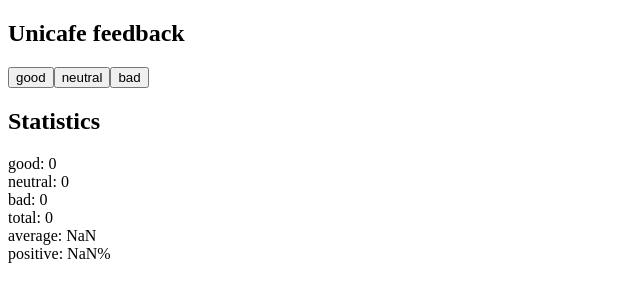
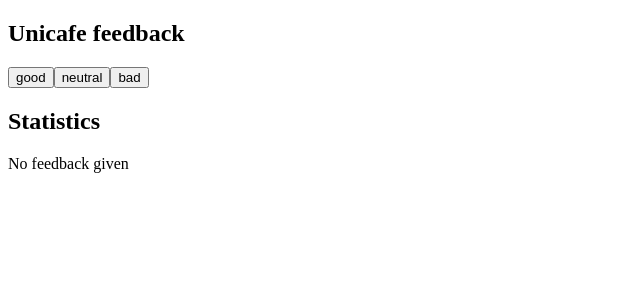
Before and after one commit to gbiagi/FullStackOpen, a React (Vite) app in the folder part1/unicafe/: page / in a window 1280 px wide. Shown: the top 302 px of the page, without its empty margins (0-640 px from the left). Built offline with nearby package versions, Linux system fonts and the light colour scheme.

Commit message:
pt1ex1.9

```diff
--- a/part1/unicafe/src/App.jsx
+++ b/part1/unicafe/src/App.jsx
@@ -2,6 +2,8 @@
 
 const Statistics = (props) => {
   const total = props.good + props.neutral + props.bad
+
+  if (total >= 1) {
     return (
       <div>
         <h2>Statistics</h2>
@@ -15,6 +17,15 @@
         </p>
       </div>
     )
+  } else {
+    return (
+      <div>
+        <h2>Statistics</h2>
+        No feedback given
+      </div>)
+  }
+
+
 }
 
 const App = () => {
```
Lines whose indentation alone changed are shown as unchanged.
